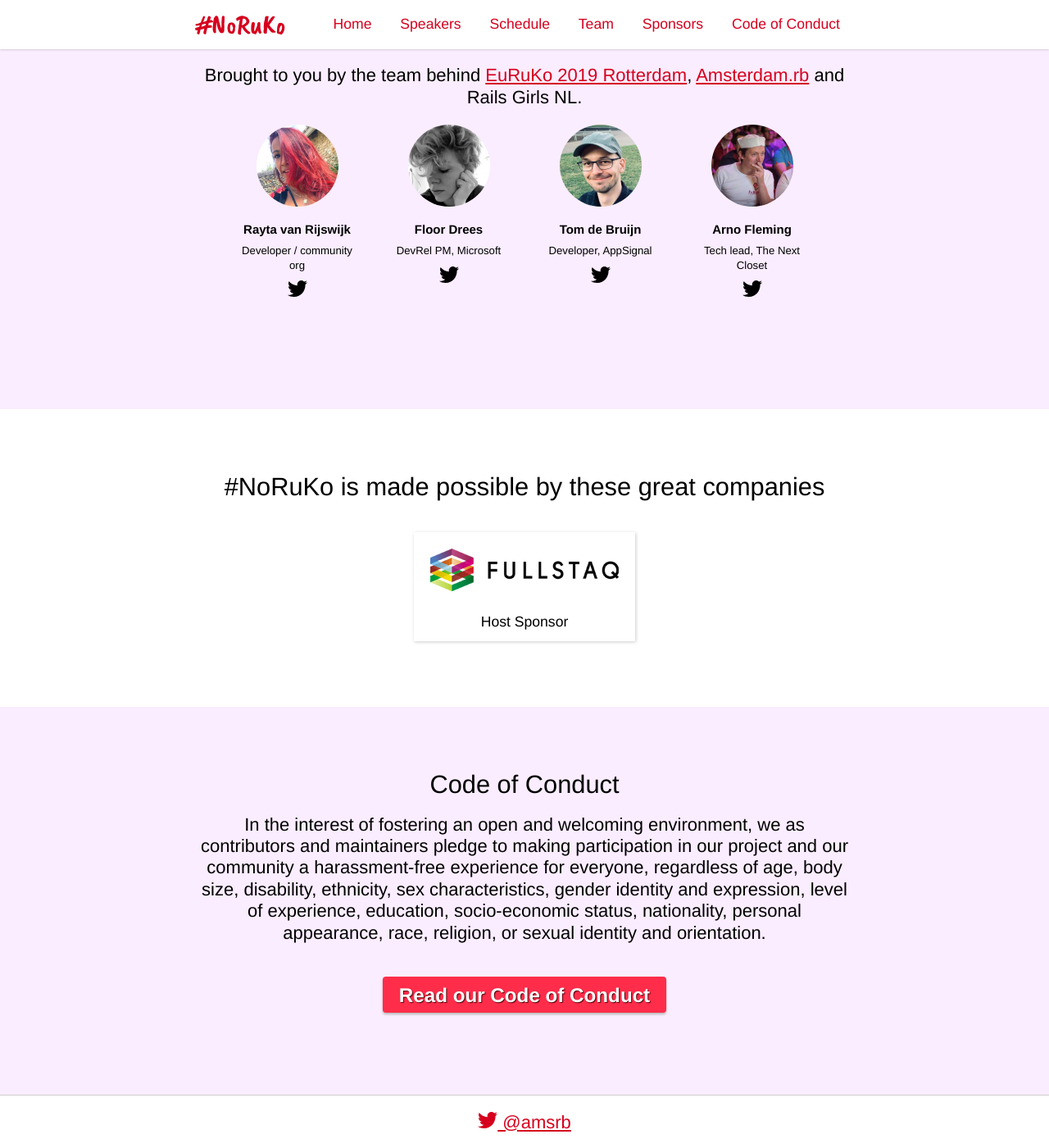
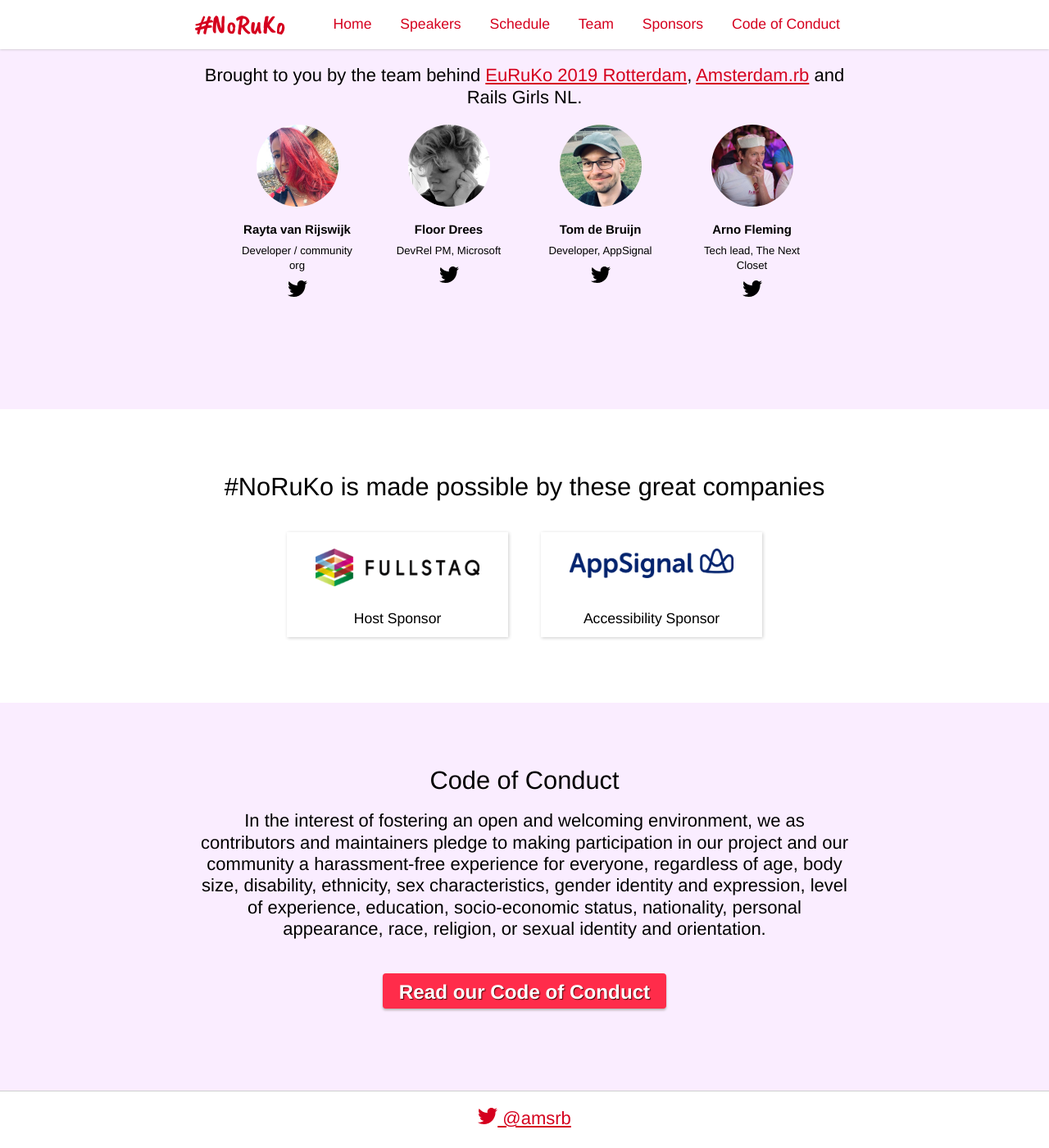
Before and after one commit to rubynl/noruko.org, a Jekyll site: the page built from index.html, in a window 1280 px wide and 1400 px high, scrolled down 5244 px. Shown: the whole window at 82% size. Built offline with Jekyll 4.4.1, drawn with Linux system fonts in a browser that asks for light colours.

Commit message:
Add AppSignal as sponsor

```diff
--- a/_sass/components/_sponsors.sass
+++ b/_sass/components/_sponsors.sass
@@ -7,13 +7,23 @@
   margin-top: 40px
 
   .sponsor
+    display: flex
+    justify-content: space-between
+    align-content: space-between
+    flex-direction: column
     position: relative
     top: 0
+    width: 270px
+    height: 128px
     box-shadow: 1px 1px 4px rgba(0,0,0,0.2)
 
     a
       display: block
       padding: 20px
+
+    img
+      max-width: 200px
+      object-fit: contain
 
     p
       margin-bottom: 10px
@@ -21,3 +31,6 @@
 
     &:hover
       top: -3px
+
+  .sponsor:not(:last-child)
+    margin-right: 40px
--- a/index.html
+++ b/index.html
@@ -396,10 +396,17 @@
 
     <div class="sponsors-list">
       <div class="sponsor">
-        <a href="https://fullstaq.com/" target="_blank" rel="noopener noreferrer" class="logo">
+        <a href="https://fullstaq.com/" target="_blank" rel="noopener noreferrer" class="logo" title="Check out Fullstaq!">
           <figure><img src="/assets/images/sponsors/fullstaq.png" alt="Fullstaq logo"></figure>
         </a>
         <p>Host Sponsor</p>
+      </div>
+
+      <div class="sponsor">
+        <a href="https://appsignal.com/" target="_blank" rel="noopener noreferrer" class="logo" title="Check out AppSignal!">
+          <figure><img src="/assets/images/sponsors/appsignal.png" alt="AppSignal logo"></figure>
+        </a>
+        <p>Accessibility Sponsor</p>
       </div>
     </div>
   </div>
```
Also changed, not shown: assets/images/sponsors/appsignal.png (added).
